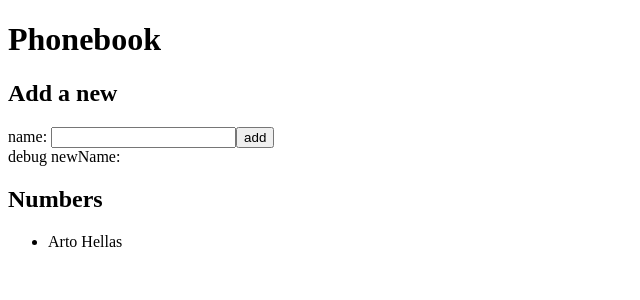
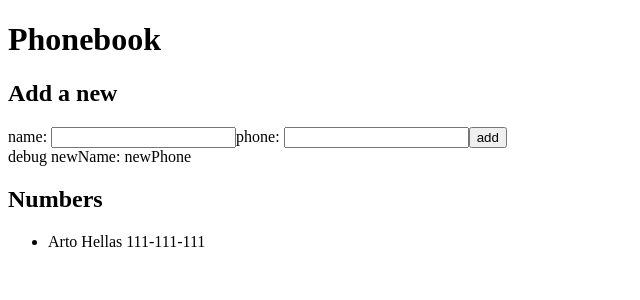
Before and after one commit to romandescotte/fullstack-open-course-2022, a React (Create React App) app in the folder part2/phonebook/: page / in a window 1280 px wide. Shown: the top 300 px of the page, without its empty margins (0-640 px from the left). Built offline with nearby package versions, Linux system fonts and the light colour scheme.

Commit message:
exercise 2.8

```diff
--- a/part2/phonebook/src/App.js
+++ b/part2/phonebook/src/App.js
@@ -1,9 +1,10 @@
 import { useState } from 'react'
 
-const PersonForm = ({onChange, onSubmit, value}) => {
+const PersonForm = ({handleNewPhone, handleNewName, onSubmit, name, phone}) => {
   return <>
     <form onSubmit={onSubmit}>
-      name: <input onChange={onChange} value={value} />
+      name: <input onChange={handleNewName} value={name} />
+      phone: <input onChange={handleNewPhone}  value={phone} />
       <button>add</button>
     </form>
   </>
@@ -13,45 +14,62 @@ const Persons = ({persons}) => {
   return <>
     <ul>
       {persons.map(person => {
-        return <li key={person.name}>{person.name}</li>
+        return <li key={person.name}>{person.name} {person.phone}</li>
       })}
     </ul>
-
   </>
 }
 
 const App = () => {
 
   const [persons, setPersons] = useState([
-    { name: 'Arto Hellas' }
+    {
+      name: 'Arto Hellas',
+      phone: '111-111-111'
+    }
   ])
 
-  const [newName, setNewName] = useState('')
+  const [newEntry, setNewEntry] = useState({name: '', phone: ''})
 
   const handleNewName = (event) => {
-    setNewName(event.target.value);
+    setNewEntry({
+      ...newEntry,
+      name: event.target.value
+    });
   }
 
-  const handleNewPerson = (event) => {
+  const handleNewPhone = (event) => {
+    setNewEntry({
+      ...newEntry,
+      phone: event.target.value
+    });
+  }
+
+
+  const handleSaveEntry = (event) => {
     event.preventDefault()
     const newPerson = {
-      name: newName
-    }
-    if(!persons.map(person => person.name).includes(newName)) {
-      setPersons(persons.concat(newPerson))
-      setNewName('')
-    } else {
-      alert(`${newName} is already added to phonebook`)
+      name: newEntry.name,
+      phone: newEntry.phone
     }
 
+    if(!persons.map(person => person.name).includes(newEntry.name)) {
+      setPersons(persons.concat(newPerson))
+      setNewEntry({
+        name: '',
+        phone: ''
+      })
+    } else {
+      alert(`${setNewEntry.name} is already added to phonebook`)
+    }
   }
 
   return (
     <div>
       <h1>Phonebook</h1>
       <h2>Add a new</h2>
-      <PersonForm onChange={handleNewName} onSubmit={handleNewPerson} value={newName} />
-      <div>debug newName: {newName}</div>
+      <PersonForm handleNewName={handleNewName} handleNewPhone={handleNewPhone} onSubmit={handleSaveEntry} phone= {newEntry.phone} name={newEntry.name} />
+      <div>debug newName: {newEntry.name} newPhone {newEntry.phone}</div>
       <h2>Numbers</h2>
       <Persons persons={persons} />
     </div>
```
